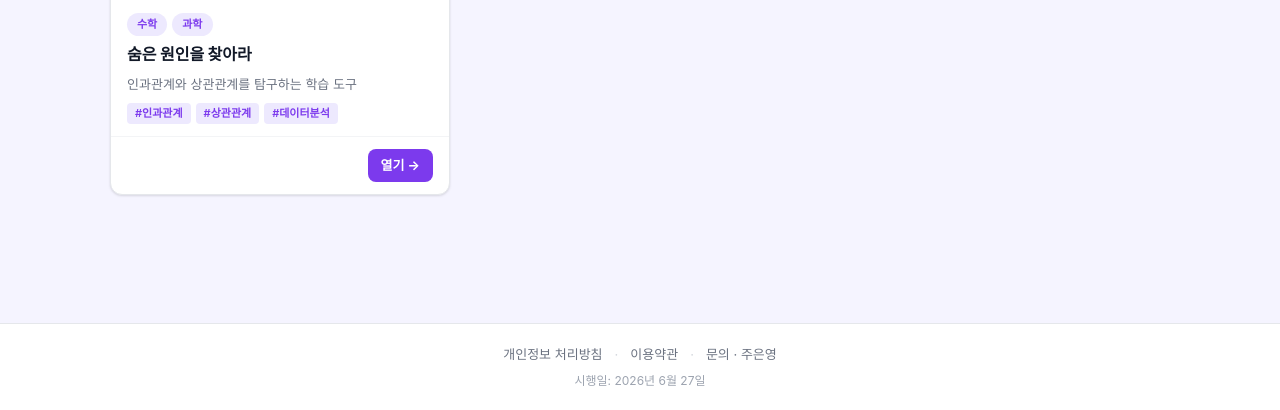
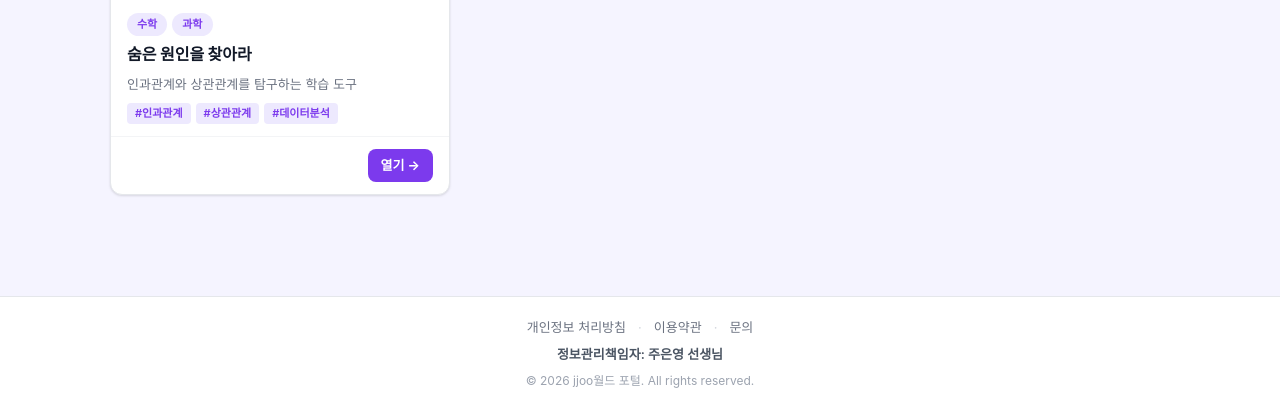
Before and after one commit to jjoo02372/webapp-portal, a plain HTML site: page index.html in a window 1280 px wide. Shown: the part 390-800 px from the top of the page. Drawn offline with Linux system fonts and the light colour scheme.

Commit message:
Update footer: add 정보관리책임자 and copyright

```diff
--- a/css/style.css
+++ b/css/style.css
@@ -405,7 +405,8 @@ input, select, textarea, button { font-family: inherit; font-size: inherit; }
 .footer-links a { color: var(--gray-500); }
 .footer-links a:hover { color: var(--purple); }
 .divider { color: var(--gray-300); }
-.footer-date { font-size: 12px; color: var(--gray-400); }
+.footer-info { font-size: 13px; color: var(--gray-600); font-weight: 600; }
+.footer-copy { font-size: 12px; color: var(--gray-400); }
 
 /* ===== 모달 ===== */
 .modal-overlay {
--- a/index.html
+++ b/index.html
@@ -230,9 +230,10 @@
           <span class="divider">·</span>
           <a href="pages/terms.html" target="_blank">이용약관</a>
           <span class="divider">·</span>
-          <a href="mailto:kkd02373@gmail.com">문의 · 주은영</a>
+          <a href="mailto:kkd02373@gmail.com">문의</a>
         </div>
-        <p class="footer-date">시행일: 2026년 6월 27일</p>
+        <p class="footer-info">정보관리책임자: 주은영 선생님</p>
+        <p class="footer-copy">© 2026 jjoo월드 포털. All rights reserved.</p>
       </div>
     </div>
   </footer>
```
